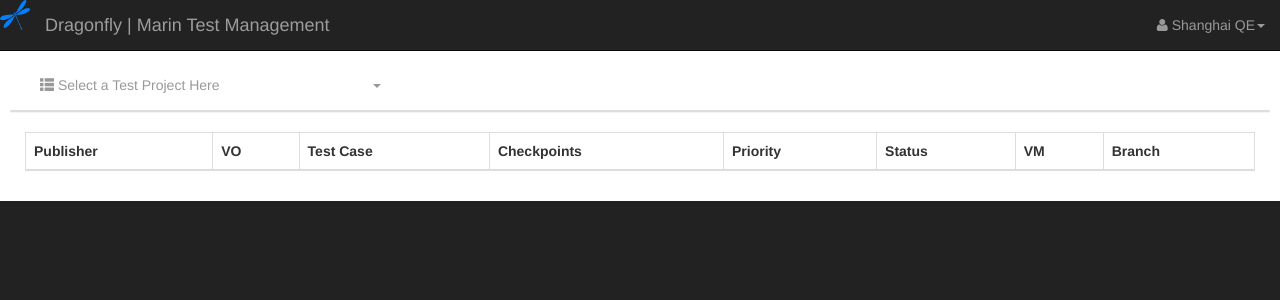
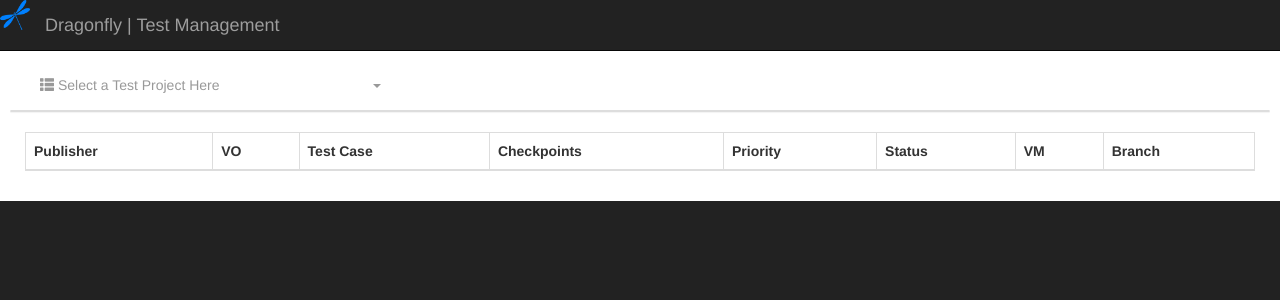
Before and after one commit to macxu/dragonfly, a Flask app: page / in a window 1280 px wide. Shown: the top 300 px of the page. Run offline with Flask 2, Linux system fonts and the light colour scheme; lists and menus that the app fills with data are empty; some libraries are stand-ins or nearby versions.

Commit message:
remove obsolete files.

```diff
--- a/app/run.py
+++ b/app/run.py
@@ -10,7 +10,7 @@ def index():
 
 
 # http://127.0.0.1:5000/jenkins/view/jobs?view=http://ci.marinsw.net/view/Qe/view/Release/view/release-011/view/Tests/
-@app.route('/jenkins/jobs')
+@app.route('/api/jenkins/jobs')
 def getJobsByView():
     viewUrl = request.args['view']
     if (not viewUrl):
--- a/app/templates/index.html
+++ b/app/templates/index.html
@@ -6,7 +6,7 @@
     <meta content="width=device-width, initial-scale=1" name="viewport">
     <meta content="" name="description">
     <meta content="" name="author">
-    <title>Dragonfly | Marin Test Management System |</title>
+    <title>Dragonfly | Test Management </title>
 
     <link href="/static/images/dragonfly-icon.png" rel="icon"><!-- Bootstrap Core CSS-->
     <link href="/static/css/c3.min.css" rel="stylesheet">
@@ -78,19 +78,9 @@ script(src='https://oss.maxcdn.com/libs/respond.js/1.4.2/respond.min.js')--><!--
     <nav class="navbar navbar-inverse navbar-fixed-top" role="navigation">
         <!-- Brand and toggle get grouped for better mobile display-->
         <div class="navbar-header">
-            <button class="navbar-toggle" data-target=".navbar-ex1-collapse" data-toggle="collapse" type="button"><span class="sr-only">Toggle navigation</span><span class="icon-bar"></span><span class="icon-bar"></span><span class="icon-bar"></span></button><img class="logo navbar-logo" src="/static/images/dragonfly-icon.png"><a class="navbar-brand" href="/">Dragonfly | Marin Test Management</a>
+            <button class="navbar-toggle" data-target=".navbar-ex1-collapse" data-toggle="collapse" type="button"><span class="sr-only">Toggle navigation</span><span class="icon-bar"></span><span class="icon-bar"></span><span class="icon-bar"></span></button><img class="logo navbar-logo" src="/static/images/dragonfly-icon.png"><a class="navbar-brand" href="/">Dragonfly | Test Management</a>
         </div><!-- Top Menu Items-->
 
-
-        <ul class="nav navbar-right top-nav">
-            <li class="dropdown">
-                <a class="dropdown-toggle" data-toggle="dropdown" href="#"><i class="fa fa-user"></i> Shanghai QE<b class="caret"></b></a>
-                <div>
-
-                </div>
-
-            </li>
-        </ul>
     </nav>
     <div id="page-wrapper">
         <div class="container-fluid" id="divContainer">
```
Also changed, not shown: app/templates/index-empty.html (deleted, +0 -16 lines).
